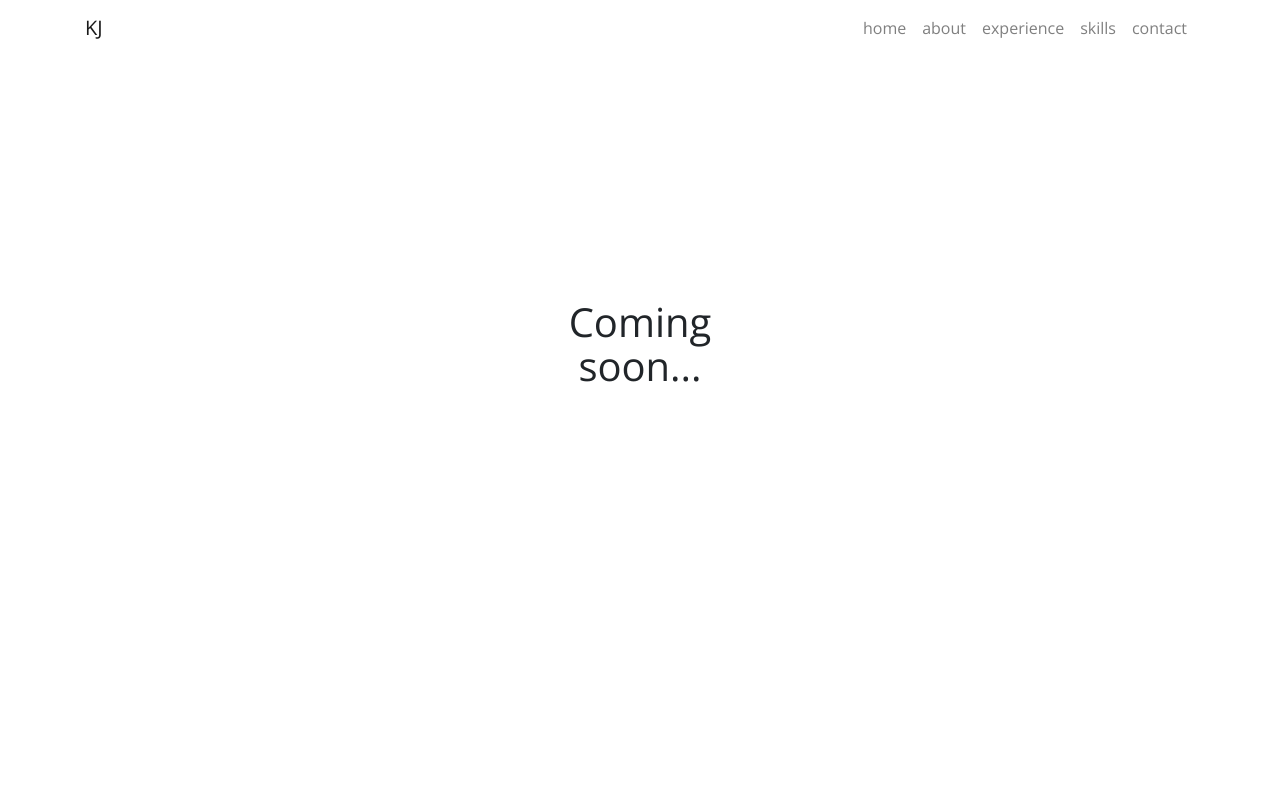
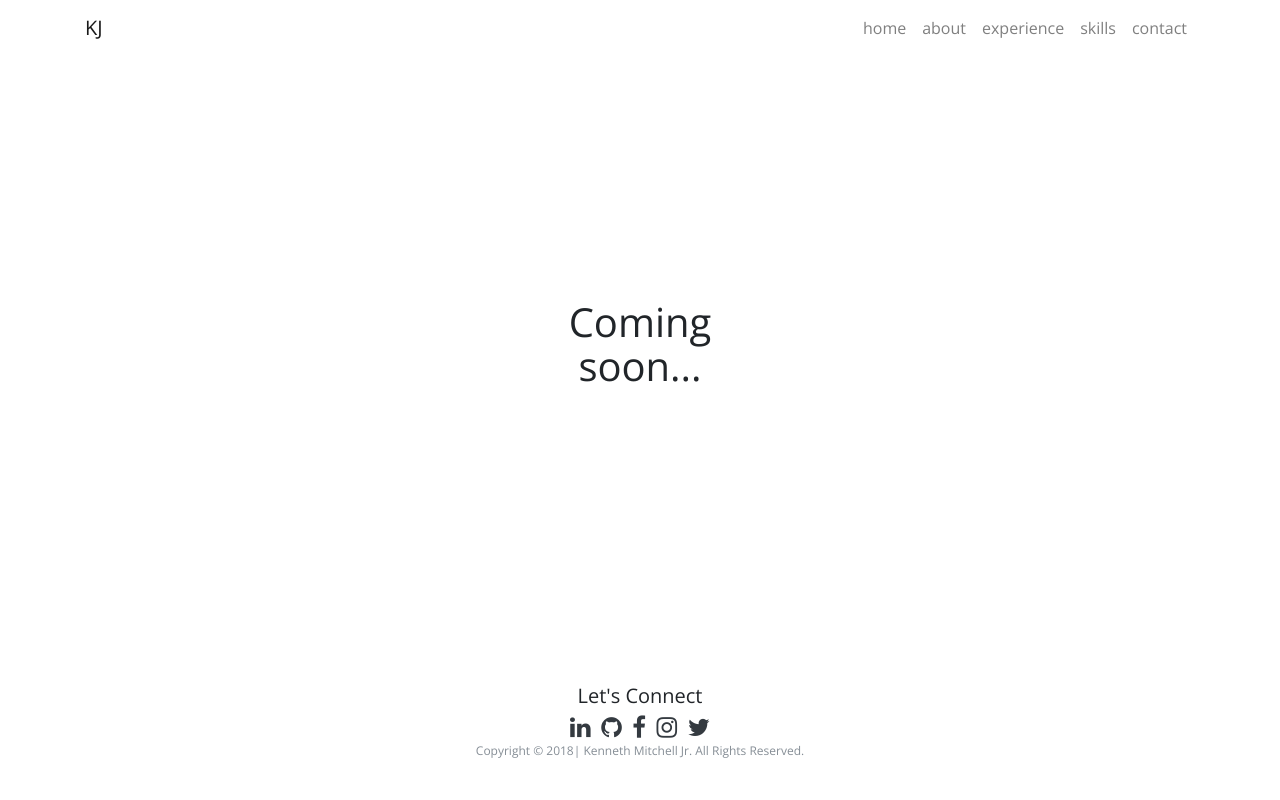
Before and after one commit to kjmitchelljr/kjmitchelljr, a website: page src/index.html in a window 1280 px wide. Drawn offline with nearby package versions, Linux system fonts and the light colour scheme.

Commit message:
Added footer

```diff
--- a/src/index.html
+++ b/src/index.html
@@ -50,6 +50,26 @@
     </div>
   </section>
 
+  <!--FOOTER SECTION-->
+  <footer id="main-footer">
+      <div class="container">
+        <div class="row">
+          <div class="col text-center">
+            <div class="py-4">
+              <h1 class="h5">Let's Connect</h1>
+              <div>
+                  <a href="https://www.linkedin.com/in/kjmitchelljr" target="_blank"><i class="fa fa-linkedin text-dark"></i> </a>
+                  <a href="https://github.com/kjmitchelljr" target="_blank"><i class="fa fa-github text-dark"></i></a>
+                  <a href="https://www.facebook.com/ikennieto12" target="_blank"><i class="fa fa-facebook text-dark"></i></a>
+                  <a href="https://www.instagram.com/kjmitchelljr/" target="_blank"><i class="fa fa-instagram text-dark"></i></a>
+                  <a href="https://twitter.com/kjmitchelljr" target="_blank"><i class="fa fa-twitter text-dark"></i></a>
+              </div>
+              <p class="text-muted" style="font-size:0.75rem">Copyright &copy; 2018| Kenneth Mitchell Jr. All Rights Reserved.</p>
+            </div>
+          </div>
+        </div>
+      </div>
+    </footer>
   <script src="js/jquery.min.js"></script>
   <script src="js/popper.min.js"></script>
   <script src="js/bootstrap.min.js"></script>
--- a/src/scss/style.scss
+++ b/src/scss/style.scss
@@ -19,3 +19,15 @@ body{
 .home{
   font-weight: 300;
 }
+
+#main-footer{
+  position: absolute;
+  right: 0;
+  bottom: 0;
+  left: 0;
+
+  i{
+    padding: 0 0.20rem;
+    font-size: 1.5rem;
+  }
+}
```
Also changed, not shown: src/css/style.css.
